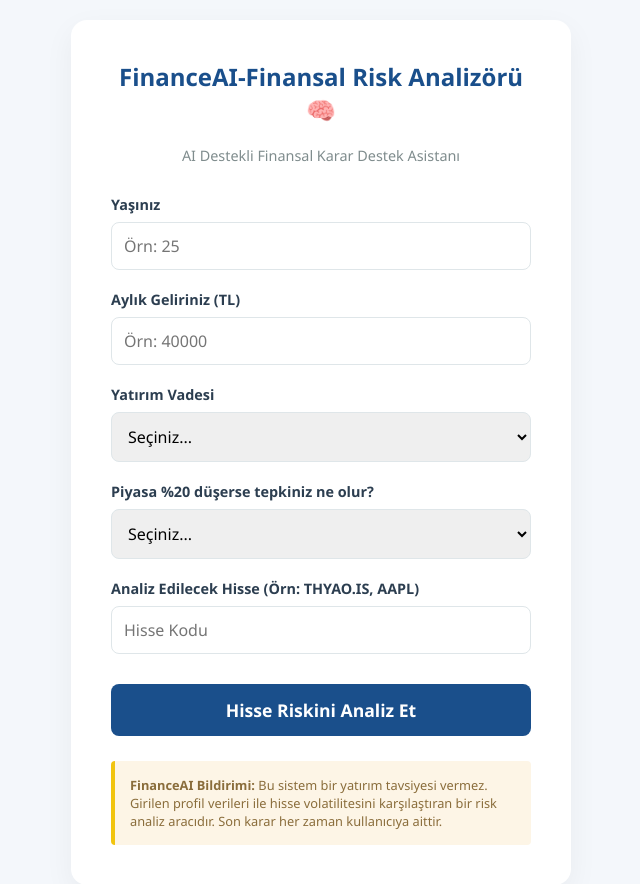
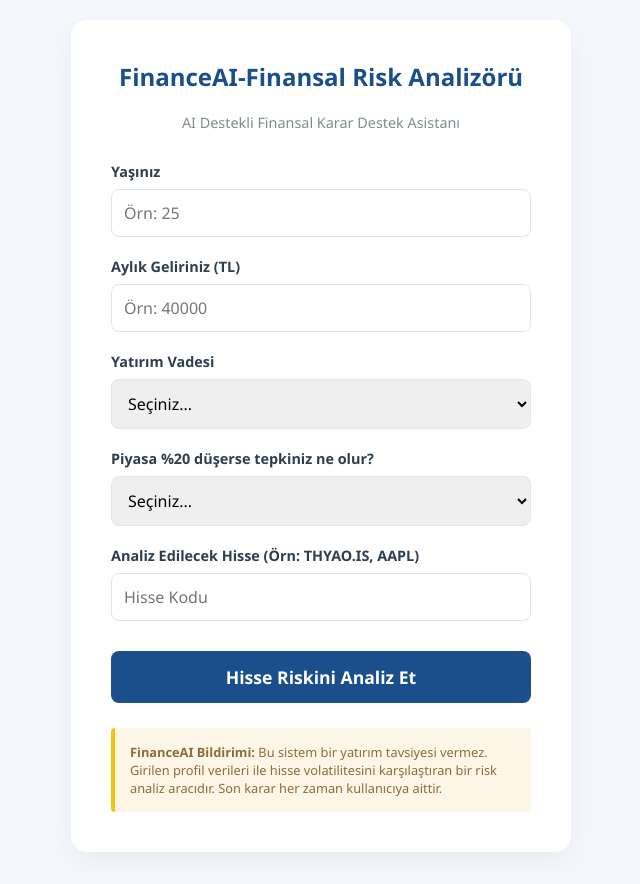
Before and after one commit to Yagmur-Dila/FinanceAI-Financial-Risk-AnalyzeR, a plain HTML site: page index.html in a window 1280 px wide. Shown: the whole page, without its empty margins (319-959 px from the left). Drawn offline with Linux system fonts and the light colour scheme.

Commit message:
arayüz güncellemesi.

```diff
--- a/index.html
+++ b/index.html
@@ -10,7 +10,7 @@
 <body>
 
     <div class="container">
-        <h2>FinanceAI-Finansal Risk Analizörü 🧠</h2>
+        <h2>FinanceAI-Finansal Risk Analizörü</h2>
         <p class="subtitle">AI Destekli Finansal Karar Destek Asistanı</p>
 
         <form id="riskForm" novalidate>
```
